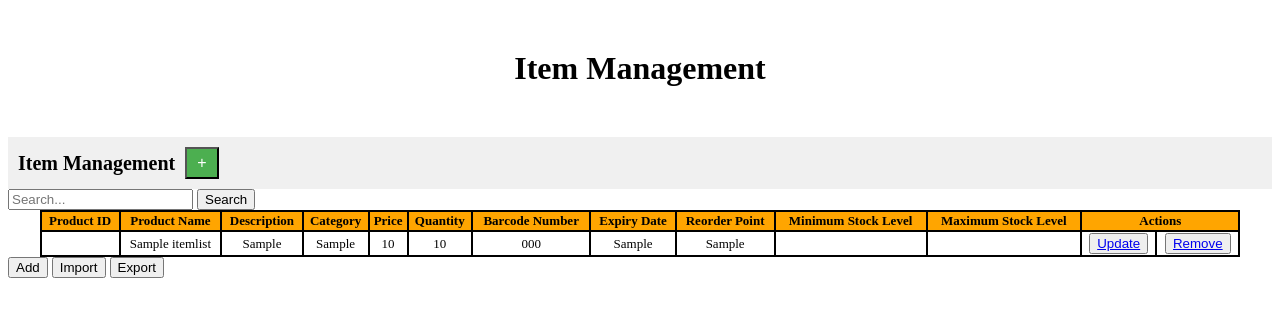
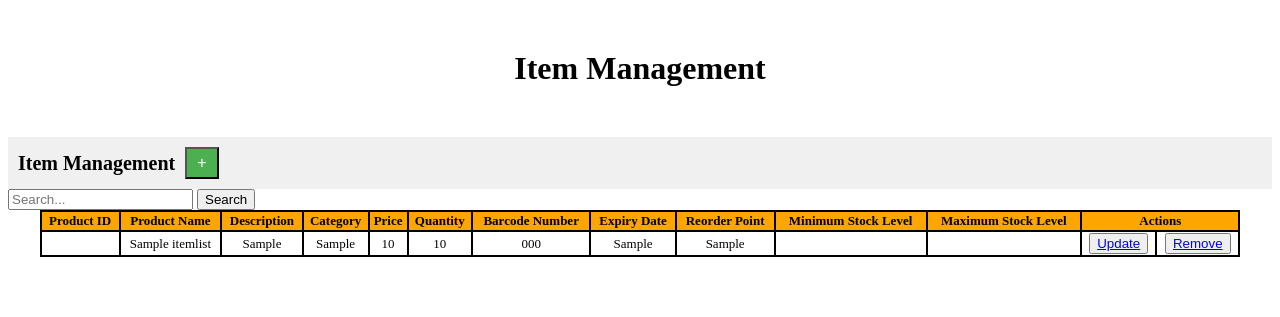
Before and after one commit to ViverIT1/WebBasedPOS, a PHP site: page /itemanage.php in a window 1280 px wide. Shown: the top 317 px of the page. Run offline with PHP 8.4, Linux system fonts and the light colour scheme; tables that the repository leaves empty or names only in its code hold one stand-in row (values such as "Sample post"); data that the repository does not hold is empty.

Commit message:
delete the 3 buttonds add imp exp

```diff
--- a/itemanage.php
+++ b/itemanage.php
@@ -77,9 +77,7 @@ if (!$result) {
         </tbody>
     </table>
 
-    <button class="add-button" type="button" onclick="function openAddWindow()">Add</button>
-    <a href="itemAddImport.php"><button class="import-button">Import</button></a>
-    <button class="export-button">Export</button>
+
 
     <div class="AddWindow" id="openaddpop">
         <div class="form-container">
```
